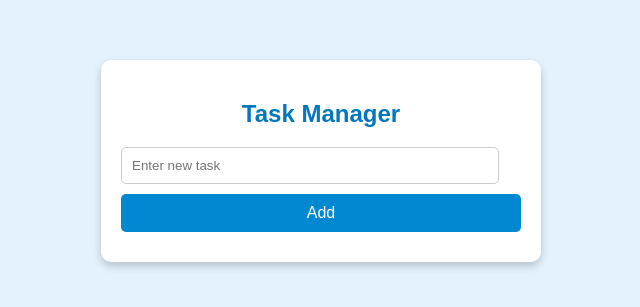
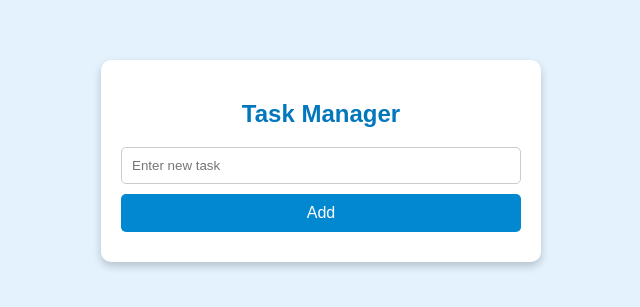
Before and after one commit to roaleiia/Task-Manager, a plain HTML site: page index.html in a window 1280 px wide. Shown: the part 239-546 px from the top of the page, 319-959 px from the left. Drawn offline with Linux system fonts and the light colour scheme.

Commit message:
style.css

```diff
--- a/style.css
+++ b/style.css
@@ -24,7 +24,7 @@ h2 {
 }
 
 input[type="text"] {
-    width: calc(100% - 22px);
+    width: 100%;
     padding: 10px;
     margin-bottom: 10px;
     border: 1px solid #ccc;
```
